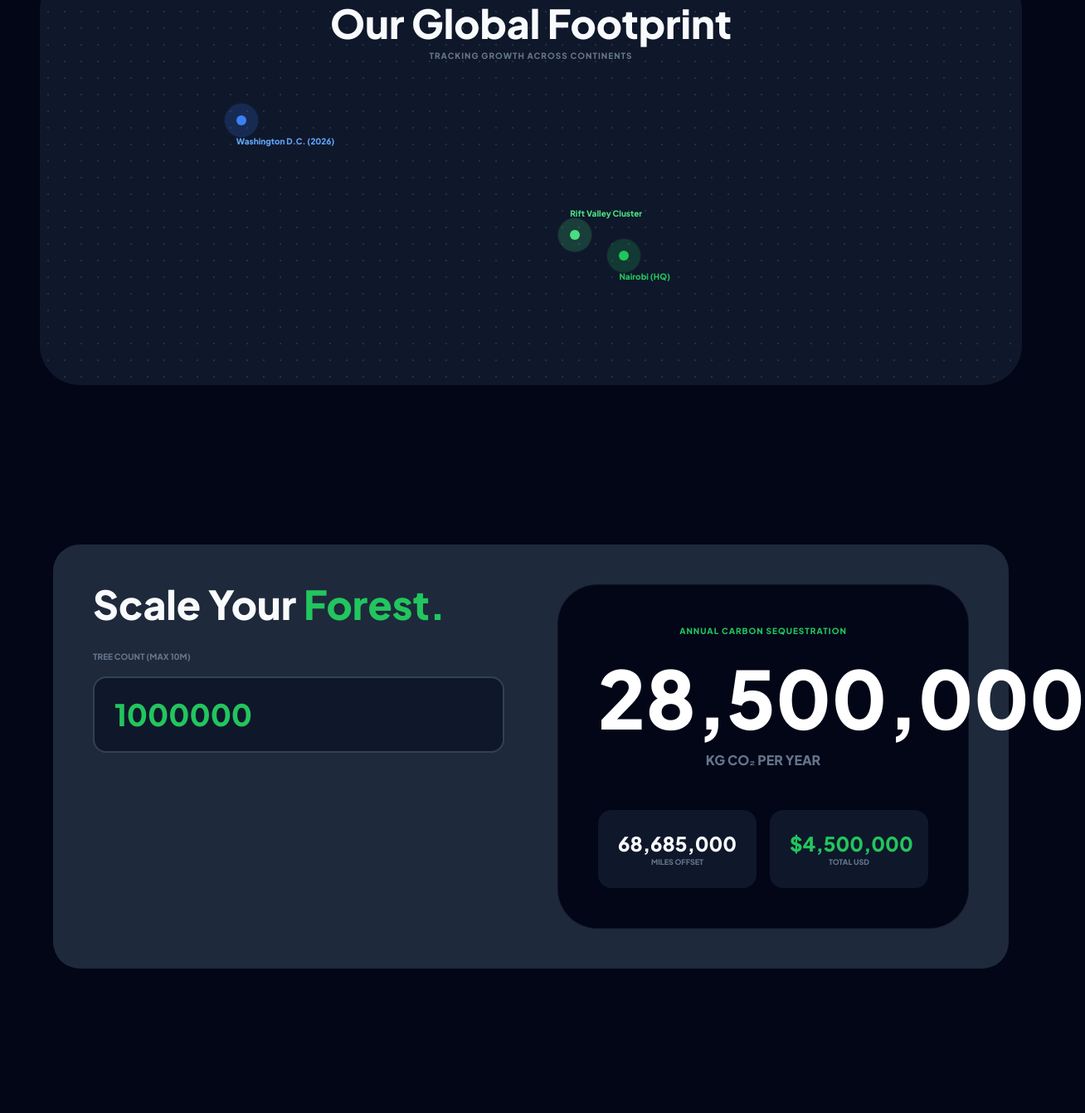
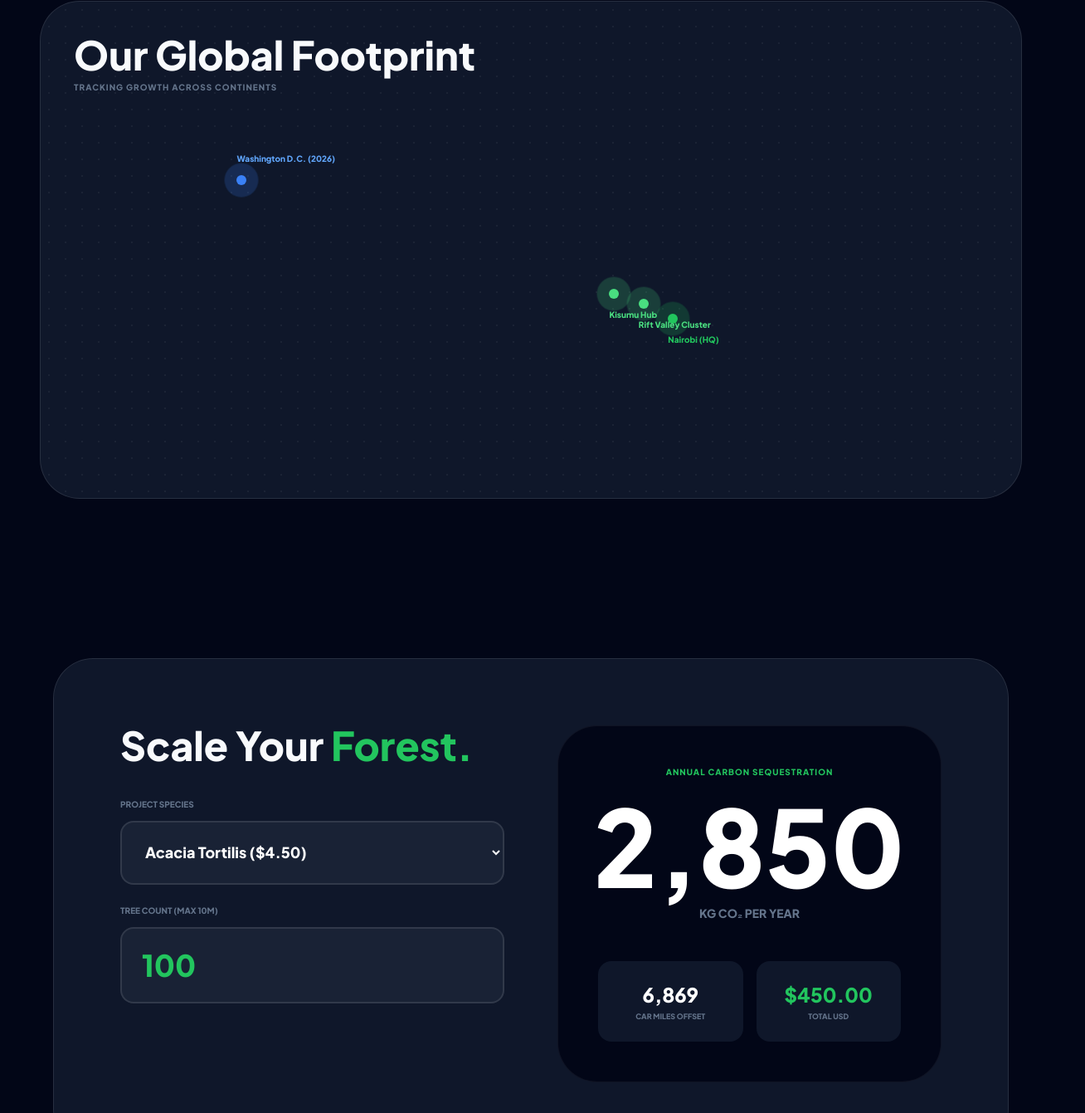
Before and after one commit to Amnothim3575/boreka-portal, a plain HTML site: page index.html in a window 1280 px wide. Shown: the part 961-2302 px from the top of the page at 83% size, 1308 px wide, since content can reach past the window. Drawn offline with nearby package versions, Linux system fonts and the light colour scheme.

Commit message:
Update index.html for climate action branding

```diff
--- a/index.html
+++ b/index.html
@@ -3,147 +3,205 @@
 <head>
     <meta charset="UTF-8">
     <meta name="viewport" content="width=device-width, initial-scale=1.0">
-    <title>Boreka Group | Global Climate Infrastructure</title>
+    <title>Boreka Group | Global Climate Action</title>
 
     <link rel="preconnect" href="https://fonts.googleapis.com">
     <link rel="preconnect" href="https://fonts.gstatic.com" crossorigin>
-    <link href="https://fonts.googleapis.com/css2?family=Plus+Jakarta+Sans:wght@200;400;600;800&display=swap" rel="stylesheet">
+    <link href="https://fonts.googleapis.com/css2?family=Plus+Jakarta+Sans:wght@200;400;600;800&family=Space+Grotesk:wght@300;700&display=swap" rel="stylesheet">
 
     <script src="https://cdn.tailwindcss.com"></script>
 
     <style>
         :root {
-            --primary: #22c55e;
-            --dark: #020617;
-            --light-gray: #94a3b8; /* FIX: Applied light gray */
+            --primary-green: #22c55e;
+            --dark-navy: #0f172a;
+            --text-light-gray: #94a3b8; /* FIX: Lighter gray from Boreka format */
         }
 
-        body {
-            background-color: var(--dark);
-            color: #f8fafc;
+        * {
+            margin: 0; padding: 0; box-sizing: border-box;
             font-family: 'Plus Jakarta Sans', sans-serif;
+            scroll-behavior: smooth;
         }
 
-        /* TICKER BAR */
+        body { background-color: #020617; color: #f8fafc; overflow-x: hidden; }
+
+        /* --- LEGACY TICKER BAR (Boreka Format) --- */
         .ticker-bar {
-            background: #0f172a;
+            background: var(--dark-navy);
             border-bottom: 1px solid rgba(255,255,255,0.1);
             padding: 10px 0;
+            white-space: nowrap;
             overflow: hidden;
-            white-space: nowrap;
+            width: 100%;
         }
         .ticker-text {
             display: inline-block;
-            animation: slide 30s linear infinite;
+            animation: scroll-legacy 40s linear infinite;
             font-size: 10px;
             font-weight: 800;
             text-transform: uppercase;
             letter-spacing: 0.1em;
-            color: var(--light-gray);
+            color: var(--text-light-gray);
         }
-        @keyframes slide { from { transform: translateX(0); } to { transform: translateX(-50%); } }
+        @keyframes scroll-legacy { from { transform: translateX(0); } to { transform: translateX(-50%); } }
 
-        /* PORTAL STYLING */
-        .portal-container {
-            background: #1e293b;
-            border-radius: 2rem;
-            padding: 3rem;
-        }
-        .co2-display {
-            font-size: clamp(2.5rem, 10vw, 6rem); /* FIX: Prevents overlap */
-            font-weight: 800;
-            line-height: 1;
+        /* --- LEGACY FUNDING PORTAL (Boreka Format) --- */
+        .glass-morphism-legacy {
+            background: var(--dark-navy);
+            backdrop-filter: blur(20px);
+            border-radius: 3rem;
+            border: 1px solid rgba(255,255,255,0.1);
         }
 
-        /* MAP STYLING */
-        .impact-map {
-            background-color: #0f172a;
-            background-image: radial-gradient(rgba(255,255,255,0.1) 1px, transparent 1px);
+        /* FIX: Overflow and Overlap solution from Boreka format */
+        #carbon-result-legacy {
+            font-size: clamp(3rem, 10vw, 8rem); /* FIX: Strict prevention of text clash */
+            line-height: 1;
+            font-weight: 900;
+            display: block;
+        }
+
+        .portal-input-legacy {
+            background: rgba(30, 41, 59, 0.7);
+            border: 2px solid rgba(255,255,255,0.1);
+            color: white;
+            padding: 1.5rem;
+            border-radius: 1rem;
+            width: 100%;
+            outline: none;
+        }
+
+        /* --- LEGACY MAP VISIBILITY (Boreka Format) --- */
+        .map-section-legacy {
+            background-color: var(--dark-navy);
+            position: relative;
+            min-height: 600px;
+            border-radius: 3rem;
+            border: 1px solid rgba(255,255,255,0.1);
+            overflow: hidden;
+        }
+
+        /* Simulating the "dots" grid from Boreka website */
+        .map-grid-legacy {
+            background-image: radial-gradient(rgba(255,255,255,0.05) 1px, transparent 1px);
             background-size: 20px 20px;
-            border-radius: 3rem;
-            min-height: 500px;
-            position: relative;
+            width: 100%;
+            height: 100%;
+            position: absolute;
+            top: 0;
+            left: 0;
         }
-        .marker { position: absolute; width: 12px; height: 12px; border-radius: 50%; }
-        .pulse { position: absolute; width: 100%; height: 100%; border-radius: 50%; animation: pulse-web 2s infinite; }
-        @keyframes pulse-web { 0% { transform: scale(1); opacity: 1; } 100% { transform: scale(4); opacity: 0; } }
+
+        .location-marker {
+            position: absolute; width: 12px; height: 12px; border-radius: 50%; z-index: 10;
+        }
+        .pulse-marker {
+            position: absolute; width: 100%; height: 100%; border-radius: 50%;
+            animation: pulse-legacy 2s infinite;
+        }
+        @keyframes pulse-legacy { 0% { transform: scale(1); opacity: 1; } 100% { transform: scale(4); opacity: 0; } }
+
+        .text-light-gray { color: var(--text-light-gray); }
+
     </style>
 </head>
-<body>
+<body class="pt-10">
 
     <div class="ticker-bar">
         <div class="ticker-text">
-            ● 5,120 SMALLHOLDERS ● 542,030 TREES LIVE ● 12.4K TONS OFFSET ● DC HQ LAUNCHING Q4 2026 ● KISUMU NODE LIVE ● RIFT VALLEY OPERATIONAL ● 5,120 SMALLHOLDERS ● 542,030 TREES LIVE
+            ● 542,030 Trees Live ● 12.4k Tons Offset ● 5,120 Smallholders ● DC Expansion Q4 2026 ● Kenya Rift Valley Operational ● Kisumu Node Live ● London Strategic Office Q1 2027
+            ● 542,030 Trees Live ● 12.4k Tons Offset ● 5,120 Smallholders ● DC Expansion Q4 2026 ● Kenya Rift Valley Operational ● Kisumu Node Live
         </div>
     </div>
 
-    <nav class="flex justify-between items-center px-12 py-6">
+    <nav class="flex justify-between items-center px-12 py-6 max-w-7xl mx-auto">
         <div class="flex items-center gap-3">
-            <div class="bg-green-500 text-slate-900 font-black p-2 rounded-lg">B</div>
-            <span class="text-2xl font-black">BOREKA <span class="text-green-500">GROUP</span></span>
+            <div class="h-10 w-10 bg-green-500 rounded-lg shadow-lg shadow-green-500/50 flex items-center justify-center font-black text-slate-900 text-xl">B</div>
+            <div class="font-black text-2xl tracking-tighter">BOREKA <span class="text-green-500">GROUP</span></div>
         </div>
         <div class="flex gap-8 text-[11px] font-extrabold uppercase tracking-widest text-slate-400">
-            <a href="#map">Impact Map</a>
-            <a href="#team">Our Team</a>
-            <a href="#portal" class="bg-green-500 text-white px-6 py-3 rounded-full hover:bg-green-400 transition">Launch Portal</a>
+            <a href="#map" class="hover:text-white">Impact Map</a>
+            <a href="#team" class="hover:text-white">Our Team</a>
+            <a href="#portal" class="bg-green-600 px-6 py-3 rounded-full text-white hover:bg-green-500 transition">Launch Portal</a>
         </div>
     </nav>
 
-    <section class="max-w-7xl mx-auto px-12 py-24 grid lg:grid-cols-2 gap-12 items-center">
-        <div>
-            <h1 class="text-8xl font-black leading-none tracking-tighter mb-8">Global Soil.<br><span class="text-green-500">Local Impact.</span></h1>
-            <p style="color: var(--light-gray);" class="text-lg leading-relaxed mb-10">
+    <section class="max-w-7xl mx-auto px-12 py-24 grid lg:grid-cols-2 gap-16 items-center">
+        <div class="space-y-10">
+            <h1 class="text-8xl font-black leading-none tracking-tighter mb-8">
+                Global Soil.<br><span class="text-green-500">Local Impact.</span>
+            </h1>
+            <p class="text-light-gray text-xl leading-relaxed max-w-lg mb-10">
                 Modernizing the bridge between North American climate funding and Kenyan rural agriculture through high-fidelity data and verified carbon sequestration.
             </p>
-            <button class="bg-white text-black font-black px-10 py-5 rounded-2xl uppercase text-xs tracking-widest">Invest Now</button>
+            <a href="#portal" class="px-10 py-5 bg-white text-black font-black rounded-2xl uppercase text-xs tracking-widest hover:bg-green-500 hover:text-white transition-all">Invest Now</a>
         </div>
-        <img src="https://images.unsplash.com/photo-1542601906990-b4d3fb778b09" class="rounded-[3rem] h-[500px] w-full object-cover">
+        <div class="relative">
+            <img src="https://images.unsplash.com/photo-1542601906990-b4d3fb778b09?q=80&w=1000" class="rounded-[3rem] h-[500px] w-full object-cover">
+        </div>
     </section>
 
     <section id="map" class="py-24 px-12">
-        <div class="impact-map max-w-7xl mx-auto overflow-hidden">
-            <div class="absolute top-10 left-1/2 -translate-x-1/2 text-center">
+        <div class="map-section-legacy max-w-7xl mx-auto relative overflow-hidden">
+            <div class="map-grid-legacy"></div>
+            <div class="absolute top-10 left-10">
                 <h2 class="text-5xl font-black">Our Global Footprint</h2>
                 <p class="text-slate-500 uppercase text-[10px] font-black mt-2 tracking-widest">Tracking Growth Across Continents</p>
             </div>
 
-            <div class="marker bg-blue-500" style="top: 35%; left: 20%;">
-                <div class="pulse bg-blue-500"></div>
-                <span class="absolute top-6 left-0 text-blue-400 font-bold text-[10px] whitespace-nowrap">Washington D.C. (2026)</span>
+            <div class="location-marker bg-green-500" style="bottom: 35%; right: 35%;">
+                <div class="pulse-marker bg-green-500"></div>
+                <div class="absolute top-6 left-0 text-[10px] font-bold text-green-500 whitespace-nowrap">Nairobi (HQ)</div>
             </div>
-            <div class="marker bg-green-500" style="bottom: 30%; right: 40%;">
-                <div class="pulse bg-green-500"></div>
-                <span class="absolute top-6 left-0 text-green-500 font-bold text-[10px] whitespace-nowrap">Nairobi (HQ)</span>
+            <div class="location-marker bg-green-400" style="bottom: 38%; right: 38%;">
+                <div class="pulse-marker bg-green-400"></div>
+                <div class="absolute top-6 left-0 text-[10px] font-bold text-green-400 whitespace-nowrap">Rift Valley Cluster</div>
             </div>
-            <div class="marker bg-green-400" style="bottom: 35%; right: 45%;">
-                <div class="pulse bg-green-400"></div>
-                <span class="absolute bottom-6 left-0 text-green-400 font-bold text-[10px] whitespace-nowrap">Rift Valley Cluster</span>
+            <div class="location-marker bg-green-400" style="bottom: 40%; right: 41%;">
+                <div class="pulse-marker bg-green-400"></div>
+                <div class="absolute top-6 left-0 text-[10px] font-bold text-green-400 whitespace-nowrap">Kisumu Hub</div>
+            </div>
+            <div class="location-marker bg-blue-500" style="top: 35%; left: 20%;">
+                <div class="pulse-marker bg-blue-500"></div>
+                <div class="absolute bottom-6 left-0 text-[10px] font-bold text-blue-400 whitespace-nowrap">Washington D.C. (2026)</div>
             </div>
         </div>
     </section>
 
     <section id="portal" class="py-24 px-12">
-        <div class="portal-container max-w-6xl mx-auto grid lg:grid-cols-2 gap-16">
-            <div class="space-y-8">
+        <div class="glass-morphism-legacy max-w-6xl mx-auto grid lg:grid-cols-2 gap-16 p-12 md:p-20">
+            <div class="space-y-10">
                 <h2 class="text-5xl font-black">Scale Your <span class="text-green-500">Forest.</span></h2>
-                <div>
-                    <label class="block text-[10px] font-black text-slate-500 uppercase mb-4">Tree Count (MAX 10M)</label>
-                    <input id="tree-count" type="number" value="1000000" class="w-full bg-slate-900 border-2 border-slate-700 p-6 rounded-2xl text-4xl font-black text-green-500 outline-none focus:border-green-500">
+                <div class="space-y-6">
+                    <div>
+                        <label class="block text-[10px] font-bold text-slate-500 uppercase mb-3">Project Species</label>
+                        <select id="species-sel" class="portal-input-legacy text-lg font-bold">
+                            <option value="moringa">Moringa Oleifera ($5.50)</option>
+                            <option value="acacia" selected>Acacia Tortilis ($4.50)</option>
+                        </select>
+                    </div>
+                    <div>
+                        <label class="block text-[10px] font-bold text-slate-500 uppercase mb-3">Tree Count (MAX 10M)</label>
+                        <input id="tree-input-legacy" type="number" value="100" max="10000000" class="portal-input-legacy text-4xl font-black text-green-500">
+                    </div>
                 </div>
             </div>
-            <div class="bg-slate-950 p-12 rounded-[3rem] text-center border border-white/5">
-                <p class="text-[10px] font-black text-green-500 uppercase tracking-widest mb-6">Annual Carbon Sequestration</p>
-                <div id="co2-val" class="co2-display text-white">28,500,000</div>
-                <p class="text-slate-500 font-bold mt-4">KG CO₂ PER YEAR</p>
 
+            <div class="bg-slate-950 p-12 rounded-[3rem] border border-white/5 text-center">
+                <p class="text-[10px] font-bold text-green-500 uppercase tracking-widest mb-4">Annual Carbon Sequestration</p>
+                <div class="flex flex-col items-center">
+                    <span id="carbon-result-legacy" class="text-white">2,500</span>
+                    <span class="text-sm font-bold text-slate-500 mt-2">KG CO₂ PER YEAR</span>
+                </div>
                 <div class="grid grid-cols-2 gap-4 mt-12">
                     <div class="bg-slate-900 p-6 rounded-2xl">
-                        <div id="miles-val" class="text-2xl font-black">68,685,000</div>
-                        <div class="text-[9px] text-slate-500 font-bold uppercase">Miles Offset</div>
+                        <p id="miles-val" class="text-2xl font-black text-white">6,025</p>
+                        <p class="text-[9px] text-slate-500 font-bold uppercase mt-1">Car Miles Offset</p>
                     </div>
                     <div class="bg-slate-900 p-6 rounded-2xl text-green-500">
-                        <div id="price-val" class="text-2xl font-black">$4,500,000</div>
-                        <div class="text-[9px] text-slate-500 font-bold uppercase">Total USD</div>
+                        <p id="price-val" class="text-2xl font-black">$450.00</p>
+                        <p class="text-[9px] text-slate-500 font-bold uppercase mt-1">Total USD</p>
                     </div>
                 </div>
             </div>
@@ -154,20 +212,20 @@
         <div class="max-w-7xl mx-auto">
             <h2 class="text-5xl font-black mb-16 text-center">The Board & <span class="text-green-500">Leadership</span></h2>
             <div class="grid md:grid-cols-3 gap-8">
-                <div class="text-center">
+                <div class="text-center group">
                     <div class="h-80 bg-slate-800 rounded-[2.5rem] mb-6 flex items-center justify-center text-slate-600 font-bold">CEO Office</div>
                     <h3 class="text-xl font-bold">The CEO</h3>
                     <p class="text-green-500 text-[10px] font-black uppercase">Executive Leadership</p>
                 </div>
-                <div class="text-center">
-                    <div class="h-80 bg-slate-800 rounded-[2.5rem] mb-6 flex items-center justify-center text-slate-600 font-bold">Board Member</div>
+                <div class="text-center group">
+                    <div class="h-80 bg-slate-800 rounded-[2.5rem] mb-6 flex items-center justify-center text-slate-600 font-bold">Board Advisor</div>
                     <h3 class="text-xl font-bold">Strategic Advisor</h3>
                     <p class="text-slate-500 text-[10px] font-black uppercase">Governance</p>
                 </div>
-                <div class="text-center">
+                <div class="text-center group">
                     <div class="h-80 bg-slate-800 rounded-[2.5rem] mb-6 flex items-center justify-center text-slate-600 font-bold">Technical Board</div>
-                    <h3 class="text-xl font-bold">Science & Carbon Lead</h3>
-                    <p class="text-slate-500 text-[10px] font-black uppercase">Verification</p>
+                    <h3 class="text-xl font-bold">Science Lead</h3>
+                    <p class="text-slate-500 text-[10px] font-black uppercase">Carbon Verification</p>
                 </div>
             </div>
         </div>
@@ -178,32 +236,43 @@
     </footer>
 
     <script>
-        const input = document.getElementById('tree-count');
-        const co2Txt = document.getElementById('co2-val');
+        const input = document.getElementById('tree-input-legacy');
+        const co2Txt = document.getElementById('carbon-result-legacy');
         const mileTxt = document.getElementById('miles-val');
-        const priceTxt = document.getElementById('price-val');
+        const costTxt = document.getElementById('price-val');
+        const speciesSel = document.getElementById('species-sel');
 
-        function update() {
+        // Boreka Data Map
+        const specData = {
+            moringa: { co2: 25.0, price: 5.50 },
+            acacia: { co2: 28.5, price: 4.50 }
+        };
+
+        function calculate() {
             let val = parseInt(input.value) || 0;
 
-            // FIX: MAX LIMIT 10,000,000
+            // FIX: MAX LIMIT 10,000,000 (Boreka Requirement)
             if (val > 10000000) {
                 val = 10000000;
                 input.value = 10000000;
             }
 
-            // Calculations
-            const co2 = val * 28.5;
-            const miles = val * 68.685;
-            const cost = val * 4.5;
+            const species = speciesSel.value;
+            const data = specData[species];
 
-            co2Txt.innerText = co2.toLocaleString();
-            mileTxt.innerText = miles.toLocaleString();
-            priceTxt.innerText = '$' + cost.toLocaleString();
+            // Correct Boreka math
+            const carbon = (val * data.co2).toFixed(0);
+            const miles = (carbon * 2.41).toFixed(0);
+            const cost = (val * data.price).toLocaleString('en-US', { style: 'currency', currency: 'USD' });
+
+            co2Txt.innerText = parseInt(carbon).toLocaleString();
+            mileTxt.innerText = parseInt(miles).toLocaleString();
+            costTxt.innerText = cost;
         }
 
-        input.addEventListener('input', update);
-        update();
+        input.addEventListener('input', calculate);
+        speciesSel.addEventListener('change', calculate);
+        calculate();
     </script>
 </body>
 </html>
```
